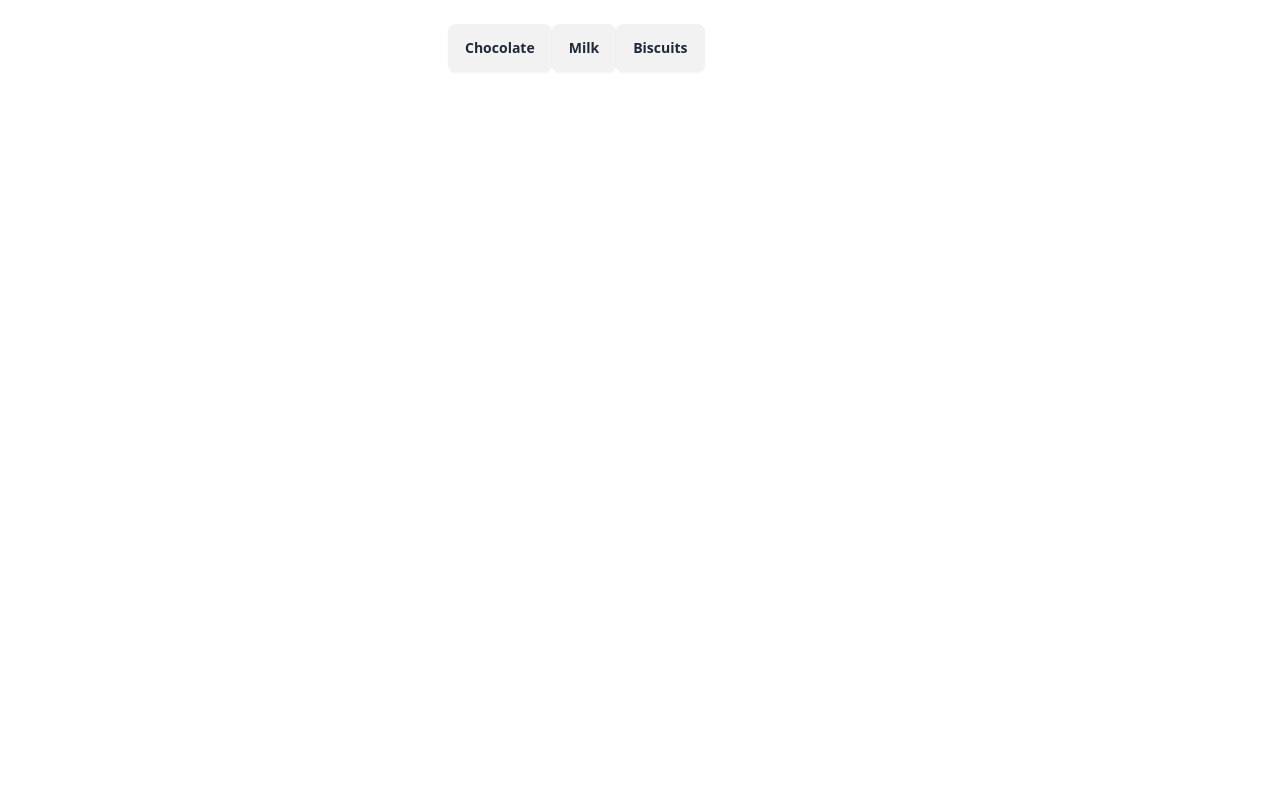
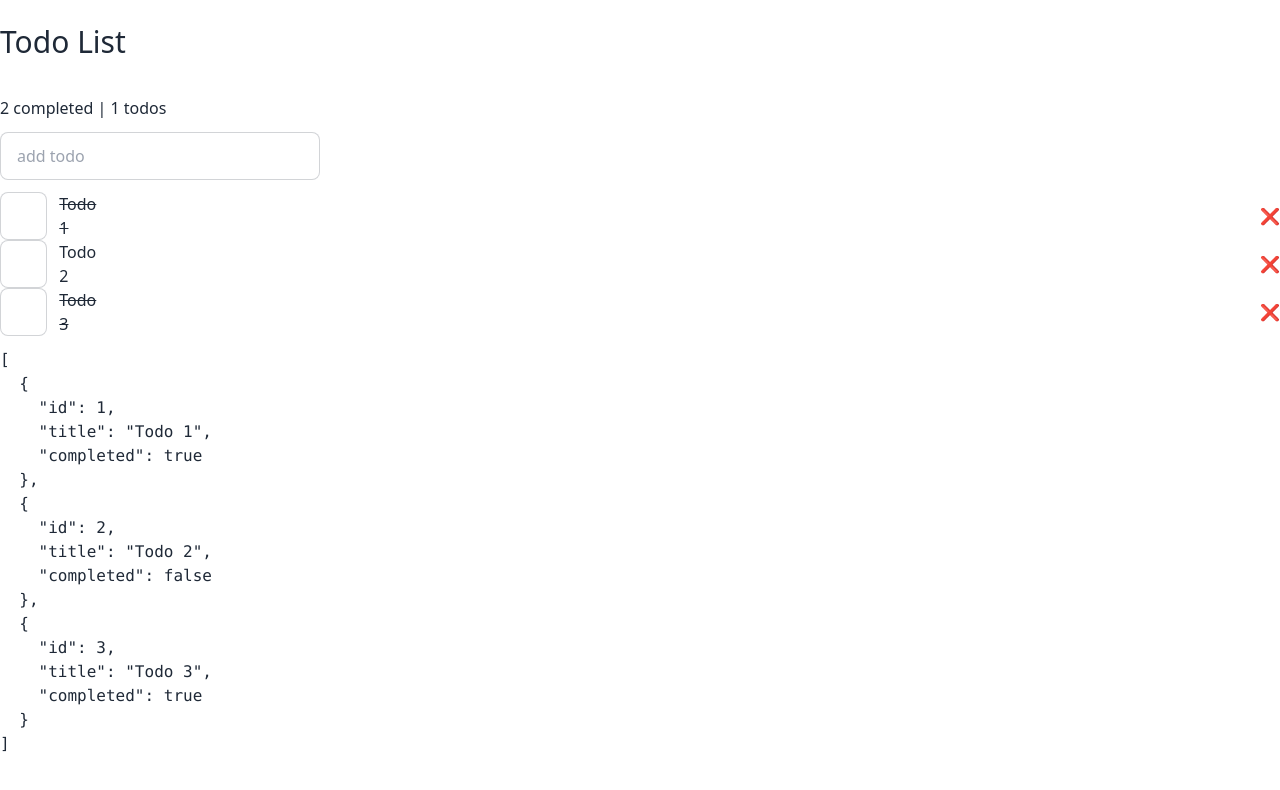
Before and after one commit to alelax/angular-evolution, an Angular app: page / in a window 1280 px wide. Shown: the top 790 px of the page. Built offline with nearby package versions, Linux system fonts and the light colour scheme.

Commit message:
update todo list with signal

```diff
--- a/src/app/app.component.ts
+++ b/src/app/app.component.ts
@@ -2,49 +2,83 @@
 import { CommonModule } from '@angular/common';
 import { RouterOutlet } from '@angular/router';
 
-type Product = {
-  id: number,
-  name: string,
-  cost: number,
-  description: string
+interface Todo {
+  id: number;
+  title: string;
+  completed: boolean;
 }
-
-const initialState: Product[] = [
-  {id: 1, name: 'Chocolate', cost: 3, description: 'Bla bla bla...'},
-  {id: 2, name: 'Milk', cost: 1, description: 'ciao ciaoo...'},
-  {id: 3, name: 'Biscuits', cost: 2, description: 'so gooood....'}
-]
 
 @Component({
   selector: 'app-root',
   standalone: true,
   imports: [CommonModule, RouterOutlet],
   template: `
-    <!-- @for -->
-    <div class="centred-page sm">
-      @for(product of products(); track product.id) {
-        <button class="btn" (click)="selectProduct(product)">{{ product.name }}</button>
-      }
+    <div class="centered-page sm flex flex-col gap-3">
+      <h1 class="page-title">Todo List</h1>
 
+        <div>
+            {{ totalCompleted() }} completed | {{ todoToComplete() }} todos
+        </div>
+        <input
+          type="text"
+          class="input input-bordered"
+          #inputRef
+          (keydown.enter)="addTodo(inputRef)"
+          placeholder="add todo"
+        >
 
-      @if (activeProduct()) {
-        <h1 class="text-2xl">Product Details</h1>
-        <div>€ {{ activeProduct()?.cost }}</div>
-        <div>{{ activeProduct()?.description }}</div>
-      }
+        <ul>
+          @for (todo of todos(); track todo.id) {
+            <li class="flex justify-between">
+              <div class="flex gap-3">
+                <input
+                  type="checkbox" [checked]="todo.completed"
+                  (change)="toggleTodo(todo)"
+                >
+                <span [ngClass]="{'line-through': todo.completed}">
+                    {{todo.title}}
+                </span>
+              </div>
+              <button (click)="removeTodo(todo)">❌</button>
+            </li>
+          }
+          </ul>
 
+          <pre>{{todos() | json}}</pre>
     </div>
   `,
   styles: [``],
 })
 export class AppComponent {
 
-  products = signal<Product[]>(initialState);
+  todos = signal<Todo[]>([
+    { id: 1, title: 'Todo 1', completed: true },
+    { id: 2, title: 'Todo 2', completed: false },
+    { id: 3, title: 'Todo 3', completed: true },
+  ])
 
-  activeProduct = signal<Product | null>(null);
+  totalCompleted = computed(() => this.todos().filter(t => t.completed).length);
+  todoToComplete = computed(() => this.todos().filter(t => !t.completed).length);
 
-  selectProduct(product: Product) {
-    this.activeProduct.set(product);
+  addTodo(input: HTMLInputElement) {
+
+    const newTodo: Todo = {
+      id: Date.now(),
+      title: input.value,
+      completed: false
+    }
+
+    this.todos.update(todos => [...todos, newTodo]);
+    input.value = '';
   }
 
+  removeTodo(todoToRemove: Todo) {
+    this.todos.update(todos => todos.filter(t => t.id !== todoToRemove.id))
+  }
+
+  toggleTodo(todoToToggle: Todo) {
+    this.todos.update(todos => todos.map(t => t.id === todoToToggle.id ? {...t, completed: !t.completed} : t))
+  }
+
+
 }
```
